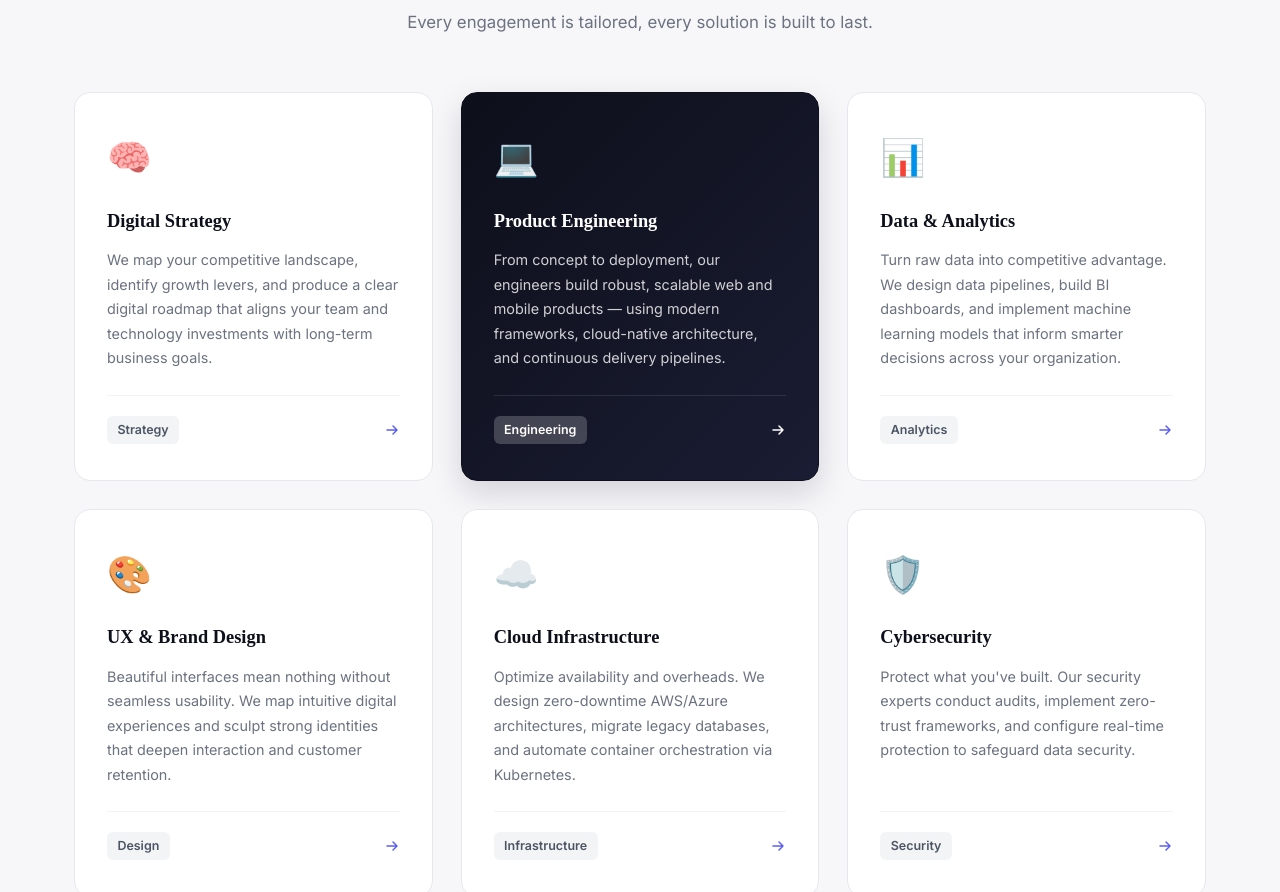
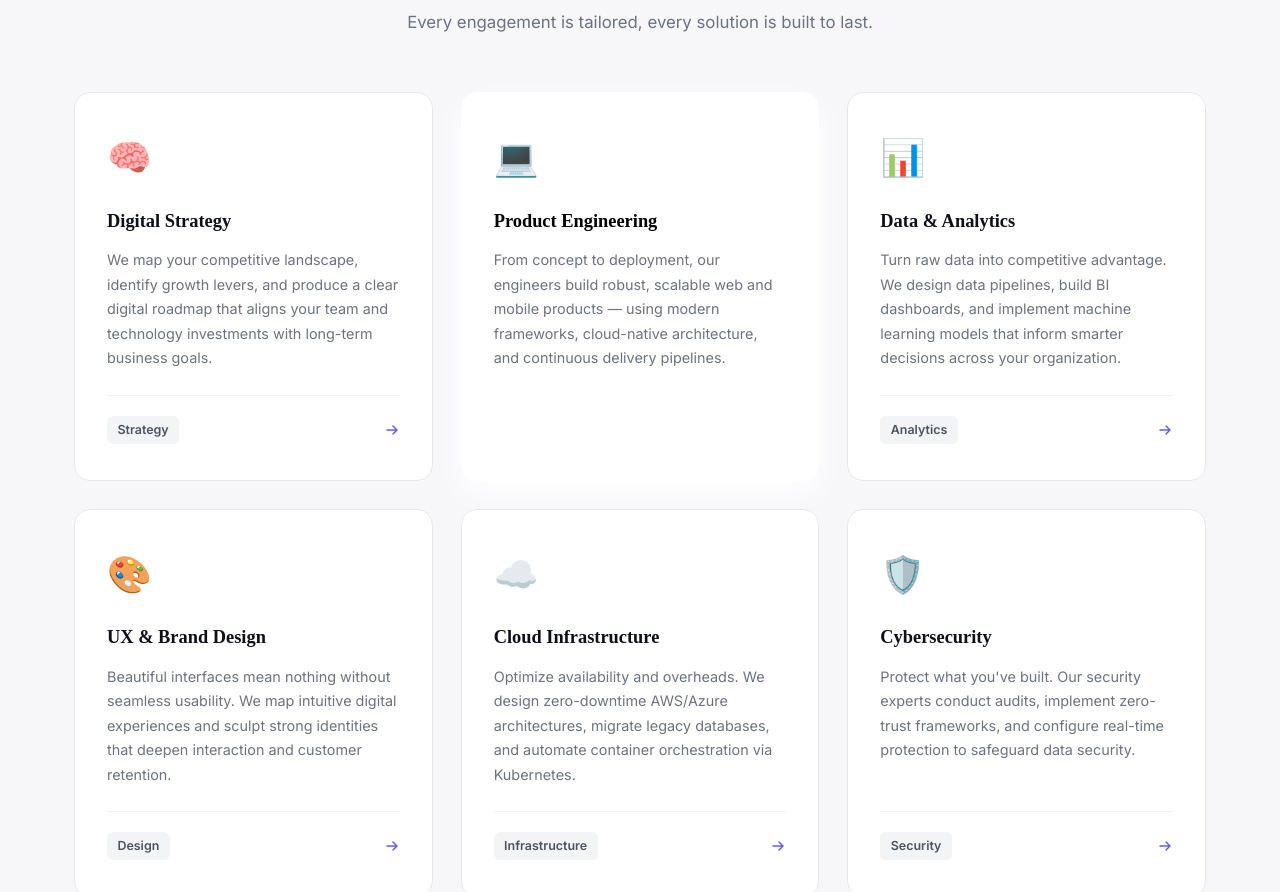
Before and after one commit to tcapital809-cloud/startup, a plain HTML site: page index.html in a window 1280 px wide. Shown: the part 2009-2901 px from the top of the page. Drawn offline with Linux system fonts and the light colour scheme.

Commit message:
service page h3 and service card changed

```diff
--- a/style.css
+++ b/style.css
@@ -632,11 +632,11 @@ img {
   /* Optional: Changes the cursor to a pointer finger so users know it's clickable */
   cursor: pointer;
 }
-
+/* changee thiss */
 .service-card--highlight {
-  background: linear-gradient(135deg, #0D0F1A 0%, #1A1D33 100%);
-  border-color: #0D0F1A;
-  box-shadow: 0 12px 32px rgba(13, 15, 26, 0.15);
+  background: linear-gradient(135deg, white 100%, white 100%);
+  border-color: white;
+  box-shadow: 0 12px 32px white;
 }
 
 .service-card--highlight:hover {
@@ -644,8 +644,8 @@ img {
   box-shadow: 0 20px 40px rgba(91, 95, 239, 0.2);
 }
 
-.service-card--highlight .service-card-title { color: #ffffff; }
-.service-card--highlight .service-card-desc  { color: rgba(255, 255, 255, 0.8); }
+.service-card--highlight .service-card-title { color: black; }
+.service-card--highlight .service-card-desc  { color: black(255, 255, 255, 0.8); }
 .service-card--highlight .service-card-tag   { background-color: rgba(255, 255, 255, 0.2); color: #ffffff; }
 .service-card--highlight .link-arrow         { color: #ffffff; }
 
```
